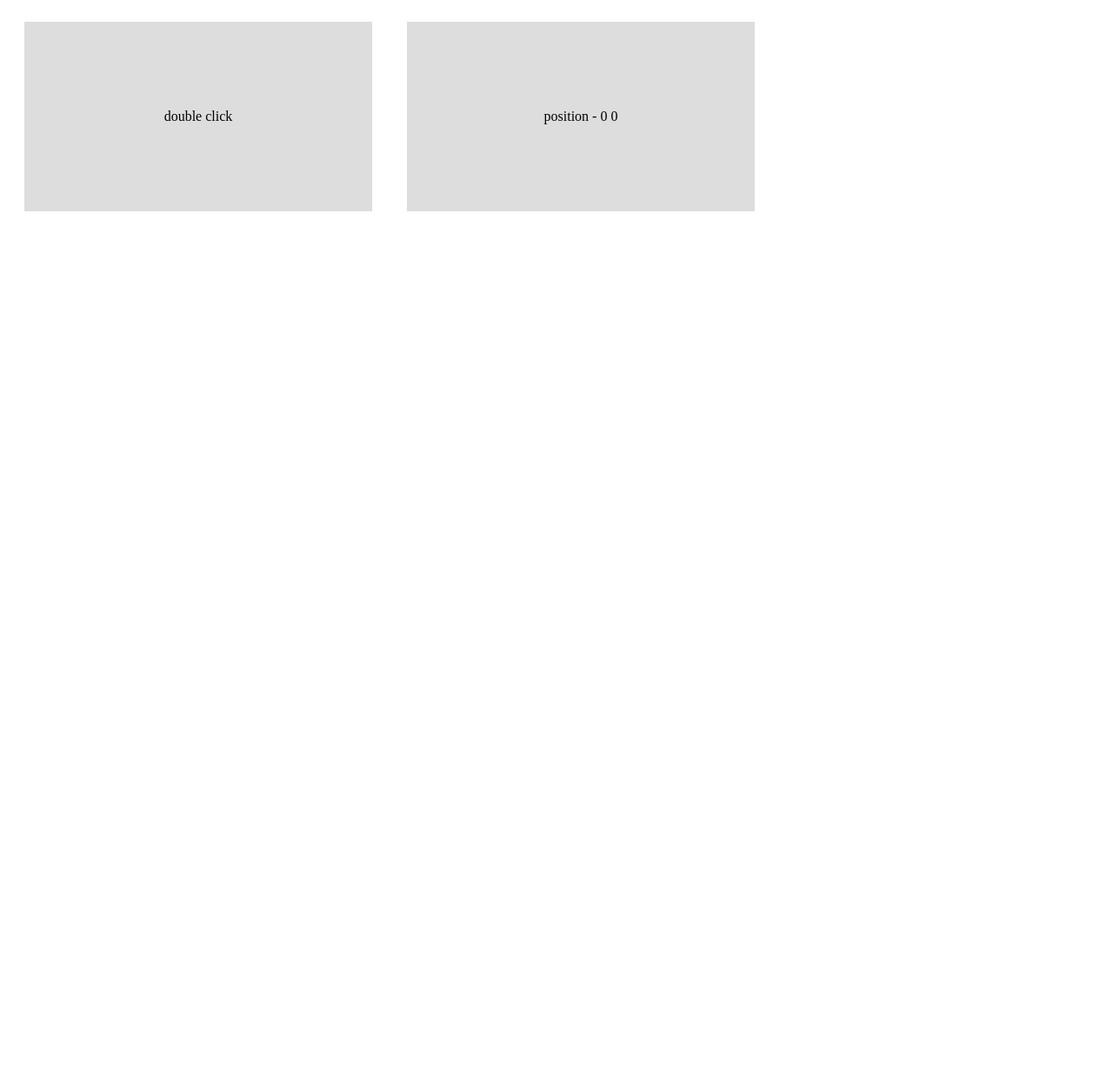
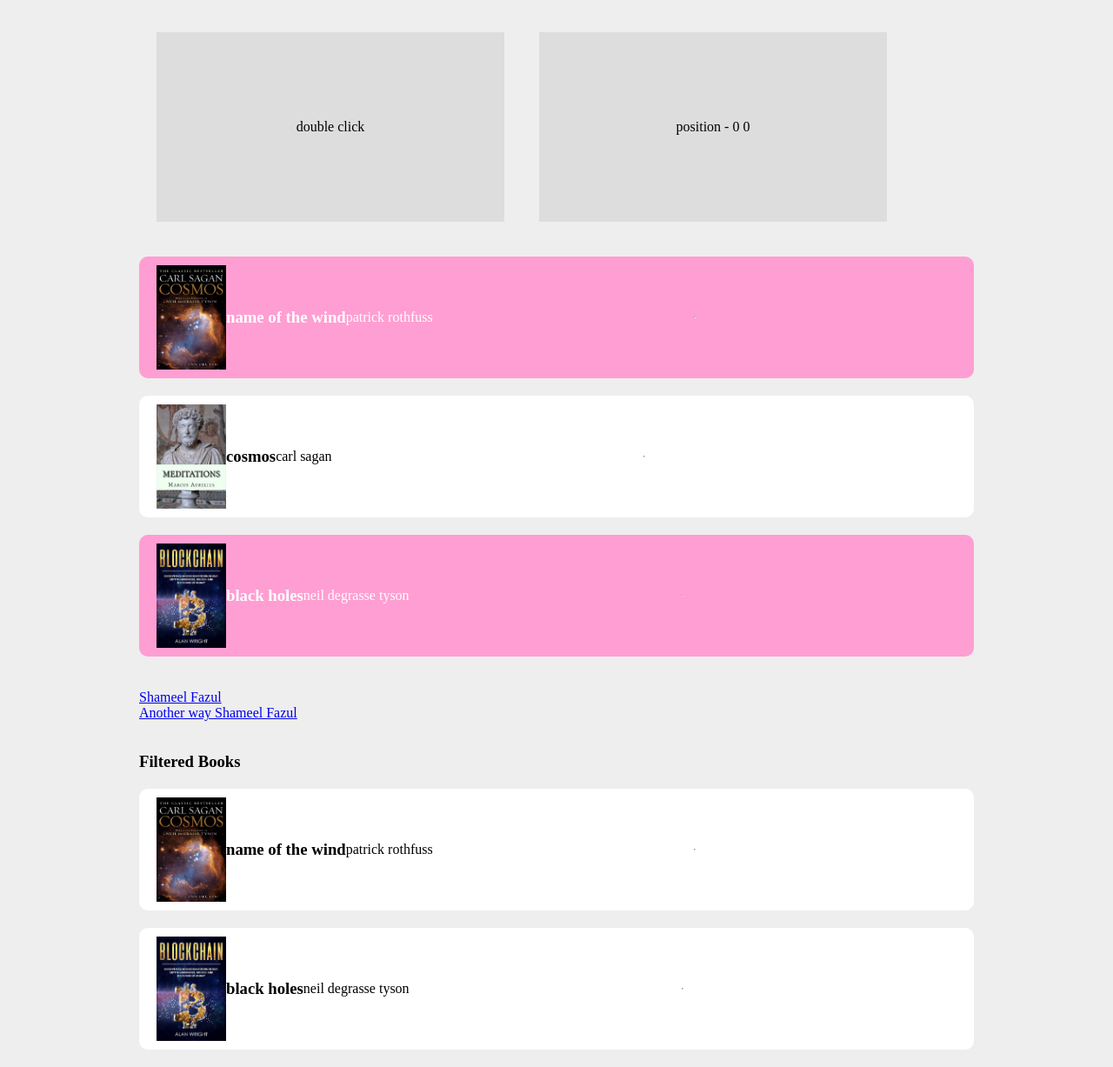
Before and after one commit to Shameel-Fazul/Vue-APP, a plain HTML site: page index.html in a window 1280 px wide. Shown: the part 624-1851 px from the top of the page at 87% size. Before the commit the page ends 895 px from the top, so only its background shows below. Drawn offline with nearby package versions, Linux system fonts and the light colour scheme.

Commit message:
Mouse Events, Outputting Lists, Attribute Binding, Dynamic Classes & Computed Properties

```diff
--- a/app.js
+++ b/app.js
@@ -2,12 +2,18 @@ const app = Vue.createApp({
     // data, fucntions
     data() {  // creating a data function to output dynamic value
         return {
+            url: 'https://shameel-fazul.tech',
             showBooks: true,
             title: 'The Last Empire',
             author: 'Brandon Sanderson',
             age: 45,
             x: 0,
-            y: 0
+            y: 0,
+            books: [
+                { title: 'name of the wind', author: 'patrick rothfuss', img: 'assets/book-1.jpg', isFav: true },
+                { title: 'cosmos', author: 'carl sagan', img: 'assets/book-2.jpg', isFav: false },
+                { title: 'black holes', author: 'neil degrasse tyson', img: 'assets/book-3.jpg', isFav: true }
+            ]
         }
     },
     methods: { // creating methods/fucntions to handle data
@@ -26,6 +32,12 @@ const app = Vue.createApp({
             this.x = e.offsetX
             this.y = e.offsetY
         }
+    },
+    computed: { // computed properties; it depends on other values to do tasks like filtering
+        filteredBooks() {
+            return this.books.filter((book) => book.isFav == true)
+        }
+
     }
 
     // template: '<h2>I am the template</h2>'
--- a/index.html
+++ b/index.html
@@ -5,6 +5,15 @@
     <title>Learning Vue</title>
     <script src="https://unpkg.com/vue@3.0.2"></script>
     <style>
+        body {
+            background: #eee;
+            max-width: 960px;
+            margin: 20px auto;
+        }
+        p, h3, ul {
+            margin: 0;
+            padding: 0;
+        }
         .box {
             padding: 100px 0;
             width: 400px;
@@ -12,6 +21,24 @@
             background: #ddd;
             margin: 20px;
             display: inline-block;
+        }
+        .image {
+            height: 120px;
+            width: 80px;
+        }
+        li {
+            list-style-type: none;
+            background: #fff;
+            margin: 20px auto;
+            padding: 10px 20px;
+            border-radius: 10px;
+            display: flex;
+            align-items: center;
+            justify-content: space-between;
+        }
+        li.fav {
+            background: #ff9ed2;
+            color: white;
         }
     </style>
 </head>
@@ -40,6 +67,33 @@
         <div class="box" @mouseleave="handleEvent">mouseleave</div> <!--to add custom arguments with the events, we use handleEvent($event, arg1, arg2, arg3) -->
         <div class="box" @dblclick="handleEvent">double click</div>
         <div class="box" @mousemove="handleMousemove">position - {{ x }} {{ y }}</div>
+        <br>
+
+        <!-- Outputting Lists (Basically Foreach or Map)-->
+        <ul>
+            <li v-for="book in books" :class="{ fav: book.isFav }" @click="book.isFav = !book.isFav">
+                <img :src="book.img" class="image" :alt="book.title"> <!-- Attribute Binding -->
+                <h3>{{ book.title }}</h3>
+                <p>{{ book.author }}</p>
+                <hr>
+            </li>
+        </ul>
+        <br>
+
+         <!-- Attribute Binding (Dynamic values for HTML attributes) -->
+         <a v-bind:href="url">Shameel Fazul</a>
+         <br>
+         <a :href="url">Another way Shameel Fazul</a> <!-- Easier way for Attribute Binding -->
+         <br><br><br>
+         <h3>Filtered Books</h3>
+         <ul>
+            <li v-for="book in filteredBooks">
+                <img :src="book.img" class="image" :alt="book.title"> <!-- Attribute Binding -->
+                <h3>{{ book.title }}</h3>
+                <p>{{ book.author }}</p>
+                <hr>
+            </li>
+        </ul>
     </div>
 
     <script src="app.js"></script>
```
Also changed, not shown: assets/book-1.jpg (added), assets/book-2.jpg (added), assets/book-3.jpg (added).
